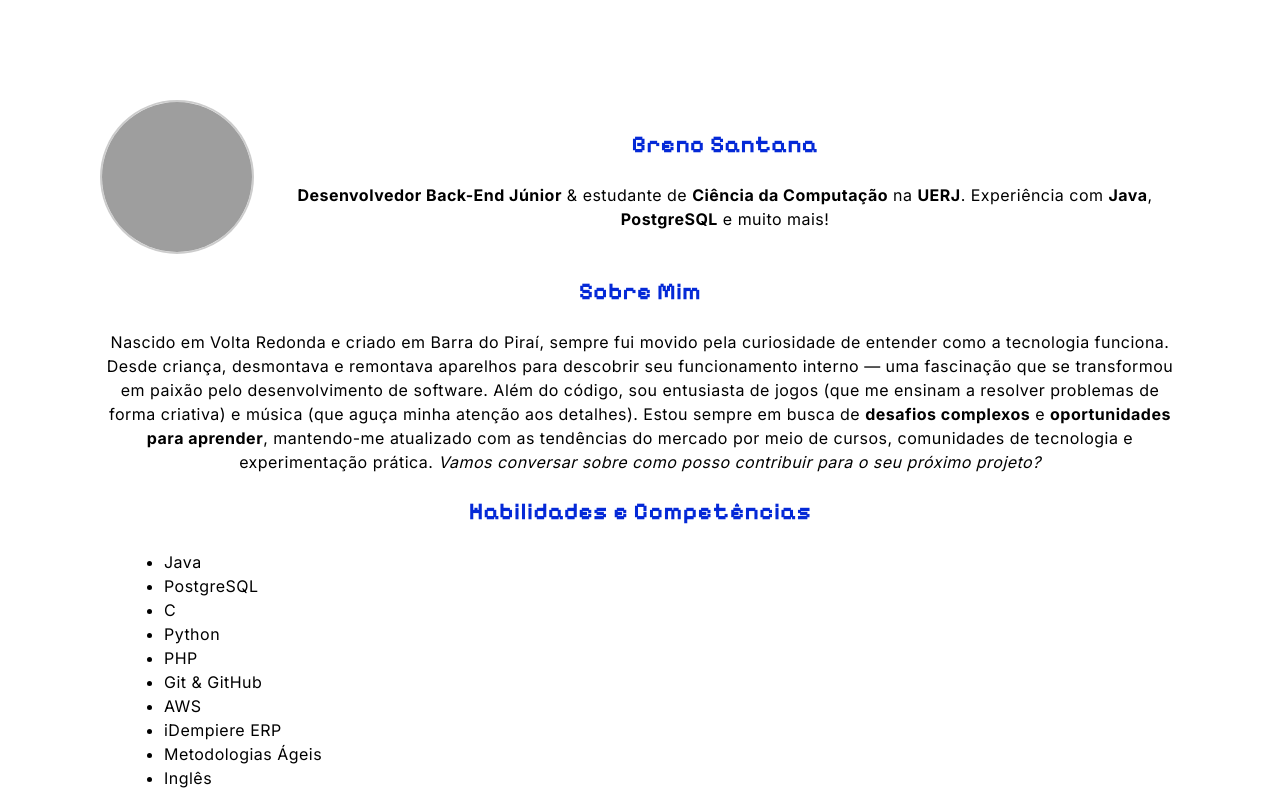
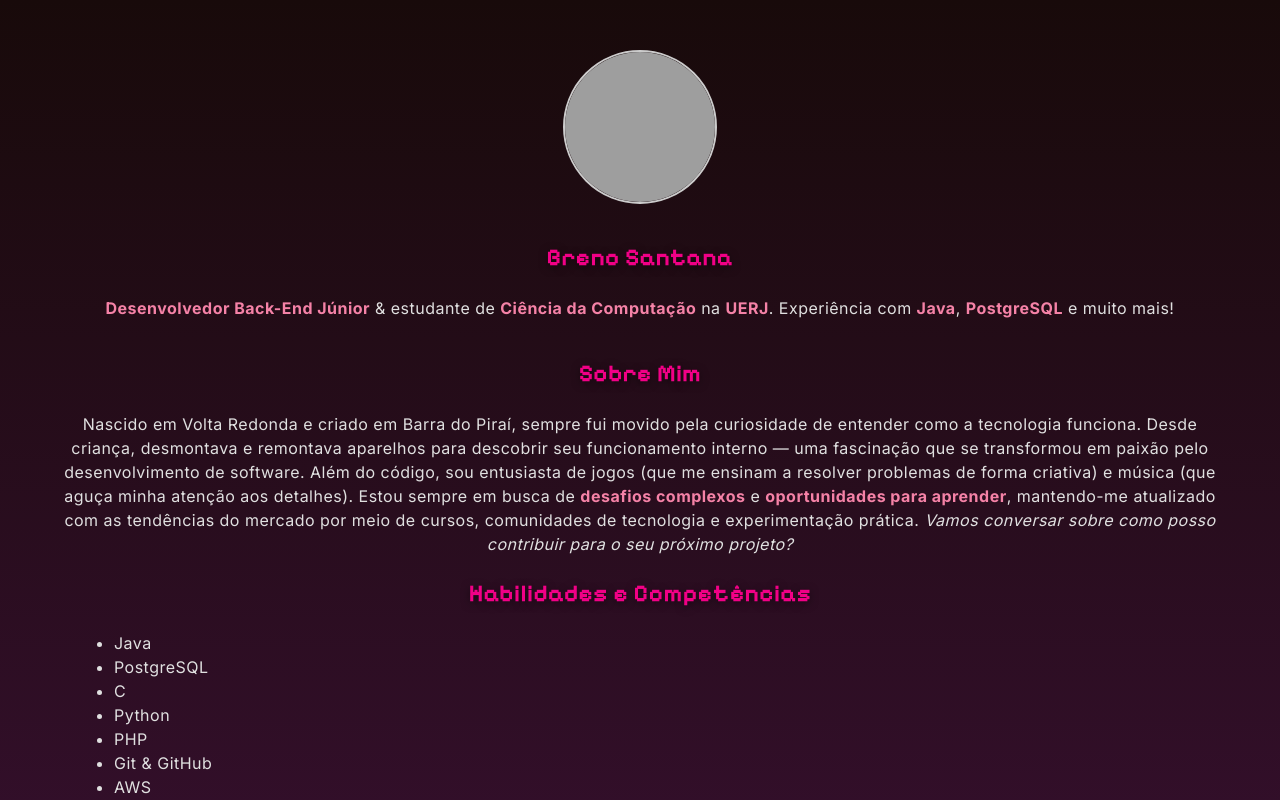
Before and after one commit to brenoASantana/portfolio_reactjs, a React (Create React App) app: page / in a window 1280 px wide. Shown: the top 800 px of the page. Built offline with nearby package versions, Linux system fonts and the light colour scheme; grey boxes are pictures that could not be loaded.

Commit message:
Estilização de fundo

```diff
--- a/src/components/Profile.module.css
+++ b/src/components/Profile.module.css
@@ -9,11 +9,11 @@
 
 /* Estilo do contêiner do perfil */
 .profile {
-  display: flex;             /* Organiza os elementos em linha */
-  align-items: center;       /* Alinha verticalmente ao centro */
-  gap: 1rem;                 /* Espaçamento entre a imagem e o texto */
-  flex-wrap: wrap;           /* Permite que os itens quebrem linha em telas menores */
-  text-align: left;          /* Alinha o texto à esquerda */
+  display: flex;             /* Organiza os elementos em um container flexível */
+  flex-direction: column;    /* Empilha os itens verticalmente */
+  align-items: center;       /* Alinha a imagem e o bloco de texto no centro (horizontalmente) */
+  gap: 1rem;                 /* Espaçamento de 16px entre a imagem e o texto */
+  text-align: center;        /* Opcional: Centraliza o H2 e o parágrafo */
 }
 
 /* Estilo da seção de texto ao lado da imagem */
--- a/src/index.css
+++ b/src/index.css
@@ -1,25 +1,29 @@
-/* Reset básico e fundo */
-html, body {
-  margin: 50px;                    /* Espaçamento externo ao redor da página */
-  padding: 0;                      /* Remove padding padrão */
-  box-sizing: border-box;          /* Garante que padding e border não aumentem o tamanho total do elemento */
+/* Reset básico e fundo com degradê */
+html {
+  min-height: 100%; /* Garante que o degradê cubra a tela toda */
+}
 
-  /* Plano de fundo com imagem */
-  /* background-image: url('../../../public/vaporawaveRetroCyberpunkWallpaper.gif'); */ /* Imagem comentada (substituir caminho se necessário) */
-  background-size: cover;          /* Faz a imagem cobrir toda a área */
-  background-position: center;     /* Centraliza a imagem */
-  background-repeat: no-repeat;    /* Evita repetição da imagem */
+body {
+  /* Alterado: Fundo com degradê usando os tons escuros da paleta */
+  background-color: #180A0A; /* Cor de fallback caso o degradê não carregue */
+  background-image: linear-gradient(180deg, #180A0A 0%, #711A75 100%);
+
+  margin: 0; /* É melhor resetar a margem no body */
+  padding: 50px; /* E adicionar o espaçamento no padding */
+  box-sizing: border-box;
 }
 
 /* Tipografia global */
-body,p {
-  font-family: "Inter", sans-serif;     /* Fonte principal */
-  text-align: center;                   /* Centraliza todo o texto */
-  line-height: 1.5;                     /* Espaçamento entre linhas */
-  letter-spacing: 0.03em;               /* Espaçamento entre letras */
-  font-size: 1rem;                      /* Tamanho padrão da fonte */
-  -webkit-font-smoothing: antialiased;  /* Suavização para WebKit */
-  -moz-osx-font-smoothing: grayscale;   /* Suavização para Firefox no macOS */
+body, p {
+  /* Alterado: Cor do texto principal para um tom claro que contrasta com o fundo escuro */
+  color: #E0E0E0; /* Um branco levemente acinzentado para conforto visual */
+  font-family: "Inter", sans-serif;
+  text-align: center;
+  line-height: 1.5;
+  letter-spacing: 0.03em;
+  font-size: 1rem;
+  -webkit-font-smoothing: antialiased;
+  -moz-osx-font-smoothing: grayscale;
 }
 
 /* Fonte para blocos de código */
@@ -30,7 +34,14 @@ code {
 /* Títulos principais */
 h1,
 h2 {
-  font-family: "Pixelify Sans", sans-serif;  /* Fonte especial para destaque */
-  color: #0429d7;                            /* Cor azul vibrante */
-  text-align: center;                        /* Centraliza os títulos */
+  color: #F10086; /* Alterado: Títulos com o rosa vibrante para máximo destaque */
+  font-family: "Pixelify Sans", sans-serif;
+  text-align: center;
+  /* Adicionando uma sombra para destacar ainda mais no fundo escuro */
+  text-shadow: 0px 2px 8px rgba(0, 0, 0, 0.5);
 }
+
+/* Dica: Use a cor restante para links ou outros destaques! */
+a, strong {
+  color: #F582A7; /* Rosa claro para links e textos em negrito */
+}
```
Also changed, not shown: 1 other file (tests, documents, lock files or other folders).
